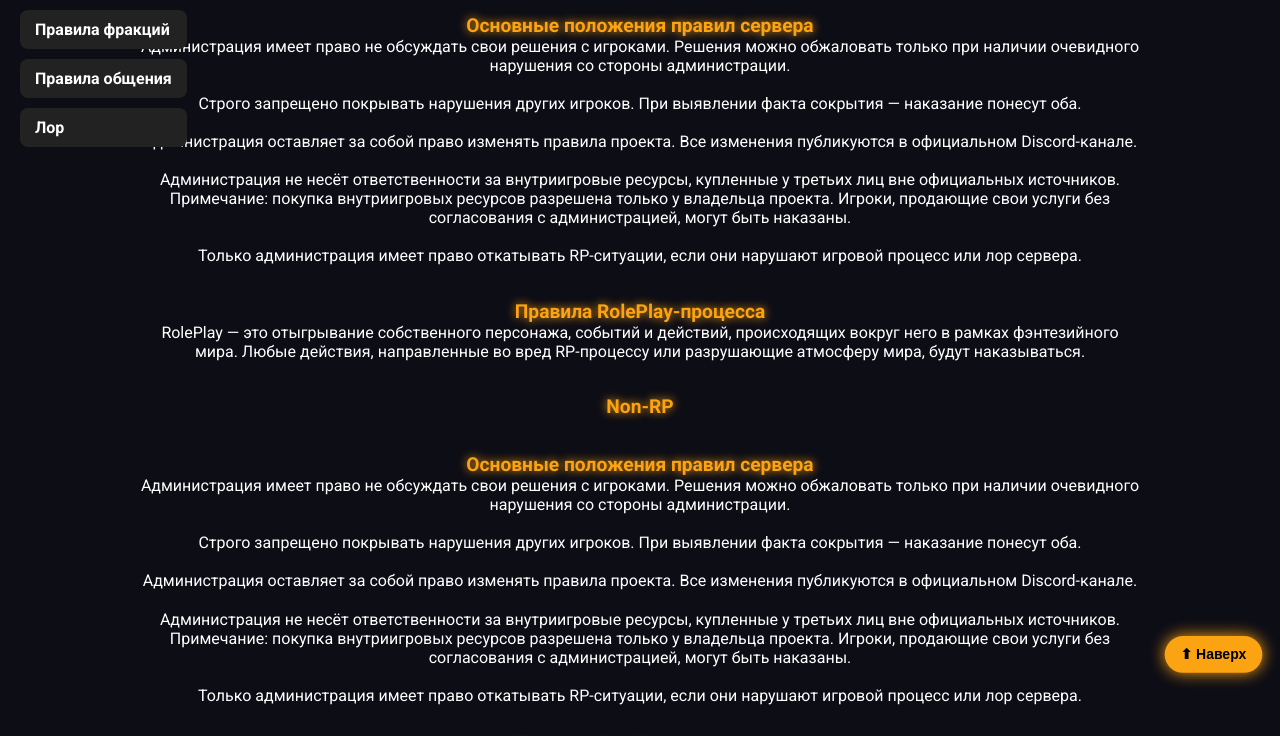
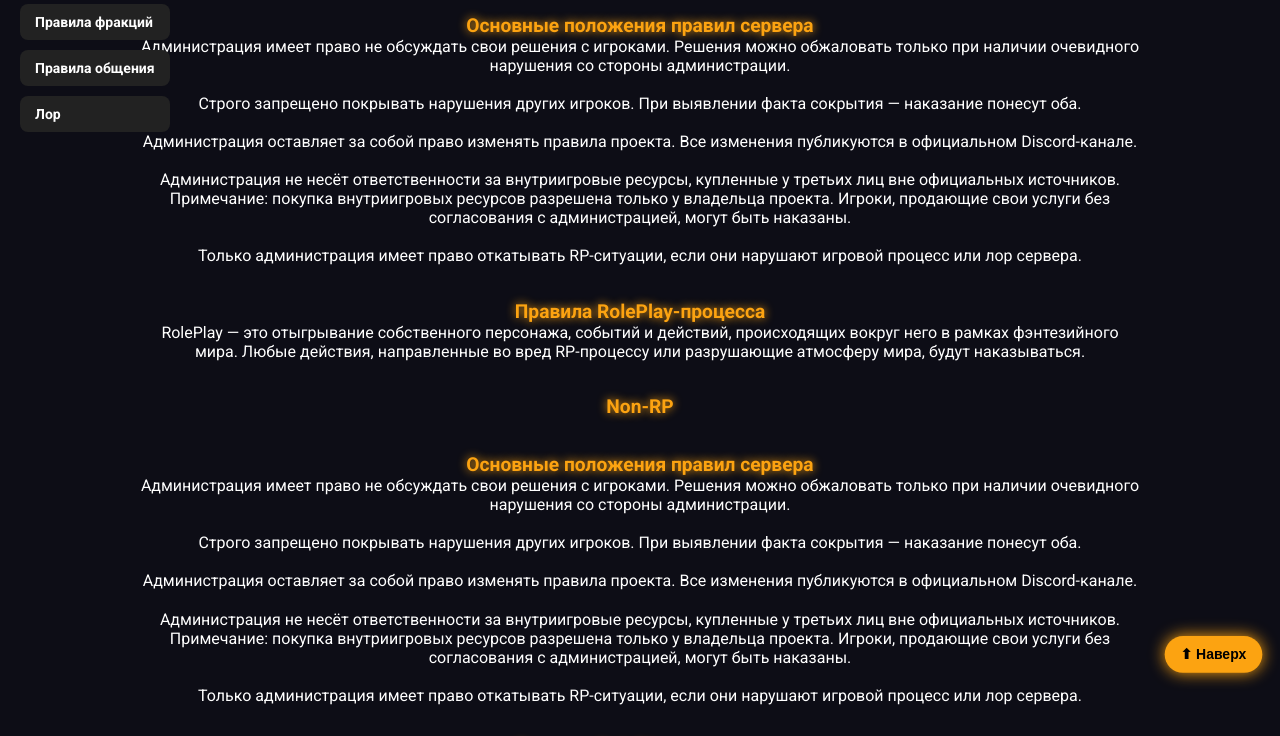
Before and after one commit to ShvepsikSebas/Overlord-MMORP, a plain HTML site: page rules.html in a window 1280 px wide. Shown: the part 108-844 px from the top of the page. Drawn offline with Linux system fonts and the light colour scheme.

Commit message:
Update rules.html

```diff
--- a/rules.html
+++ b/rules.html
@@ -16,29 +16,36 @@
       position: relative;
       padding: 40px;
     }
-    .nav {
+  .nav {
   position: fixed;
   top: 20px;
   left: 20px;
   display: flex;
-  flex-direction: column; /* <-- вертикально */
-  gap: 10px;               /* промежутки между кнопками */
+  flex-direction: column;
+  gap: 10px;
   z-index: 20;
 }
 
 .nav a {
+  display: inline-block;              /* Не даёт растягиваться */
   color: #fff;
+  background: #222;
   text-decoration: none;
-  background: #222;
   padding: 10px 15px;
   border-radius: 8px;
   font-weight: bold;
+  font-size: 14px;                    /* Установи фикс. размер шрифта */
+  white-space: nowrap;               /* Чтобы не переносились */
+  width: auto;                       /* Убирает 100% ширины если было */
+  max-width: 200px;                  /* Можно ограничить */
+  box-sizing: border-box;
   transition: background 0.3s;
 }
 
 .nav a:hover {
   background: #444;
 }
+
 
     h1 {
       font-size: 2.5em;
```
